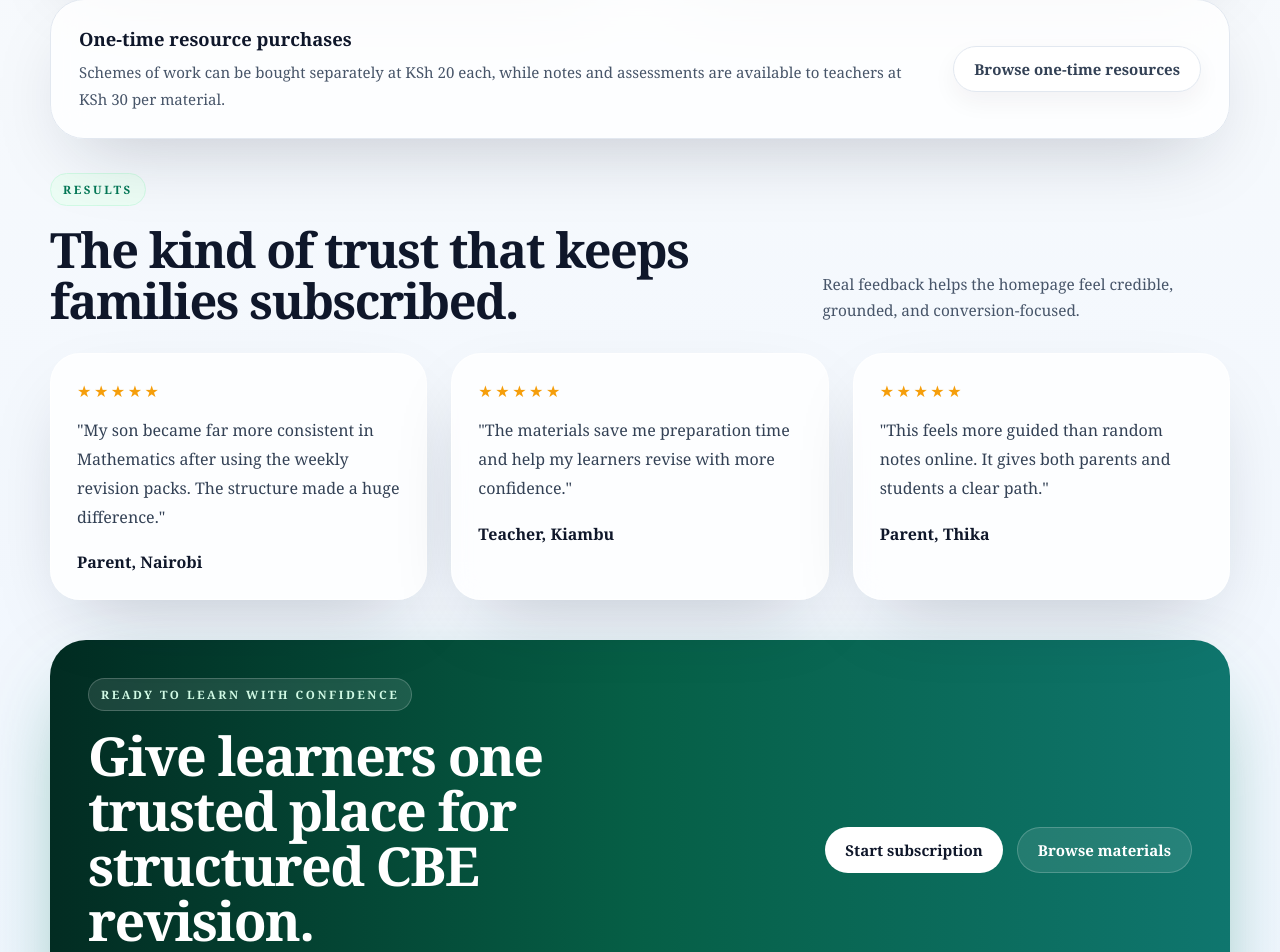
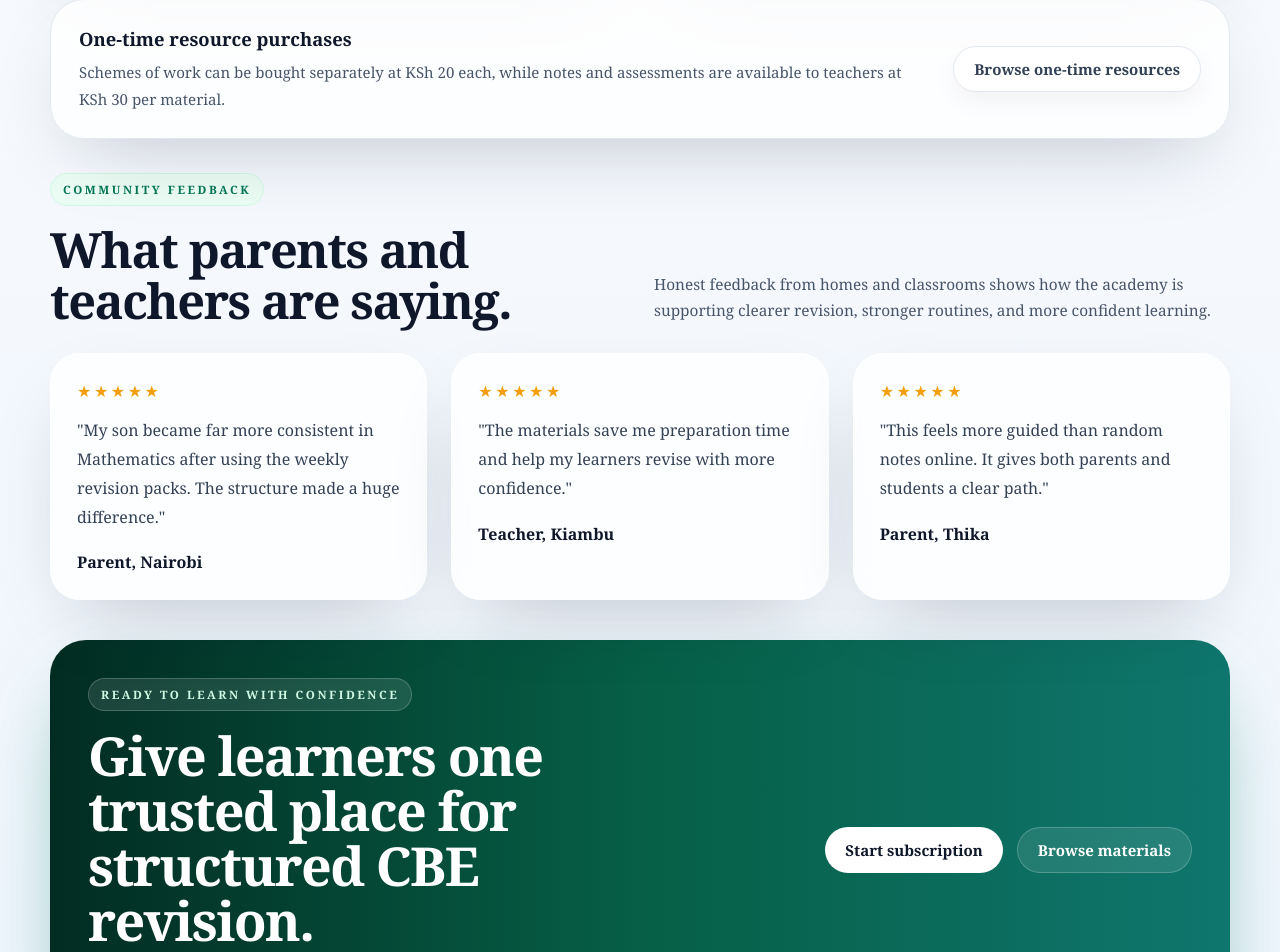
Before and after one commit to eriqck/Teacher-Mwangi-Academy, a Next.js app: page / in a window 1280 px wide. Shown: the part 3533-4485 px from the top of the page. Built offline with nearby package versions, Linux system fonts and the light colour scheme; no server answers.

Commit message:
setting goodle search sitemap

```diff
--- a/app/page.tsx
+++ b/app/page.tsx
@@ -327,13 +327,12 @@ export default async function HomePage() {
       <section className="page-shell home-section" id="testimonials">
         <div className="home-section-head">
           <div>
-            <span className="home-section-kicker">Results</span>
-            <h2 className="home-section-title">
-              The kind of trust that keeps families subscribed.
-            </h2>
+            <span className="home-section-kicker">Community feedback</span>
+            <h2 className="home-section-title">What parents and teachers are saying.</h2>
           </div>
           <p className="home-section-copy">
-            Real feedback helps the homepage feel credible, grounded, and conversion-focused.
+            Honest feedback from homes and classrooms shows how the academy is supporting clearer
+            revision, stronger routines, and more confident learning.
           </p>
         </div>
 
```
